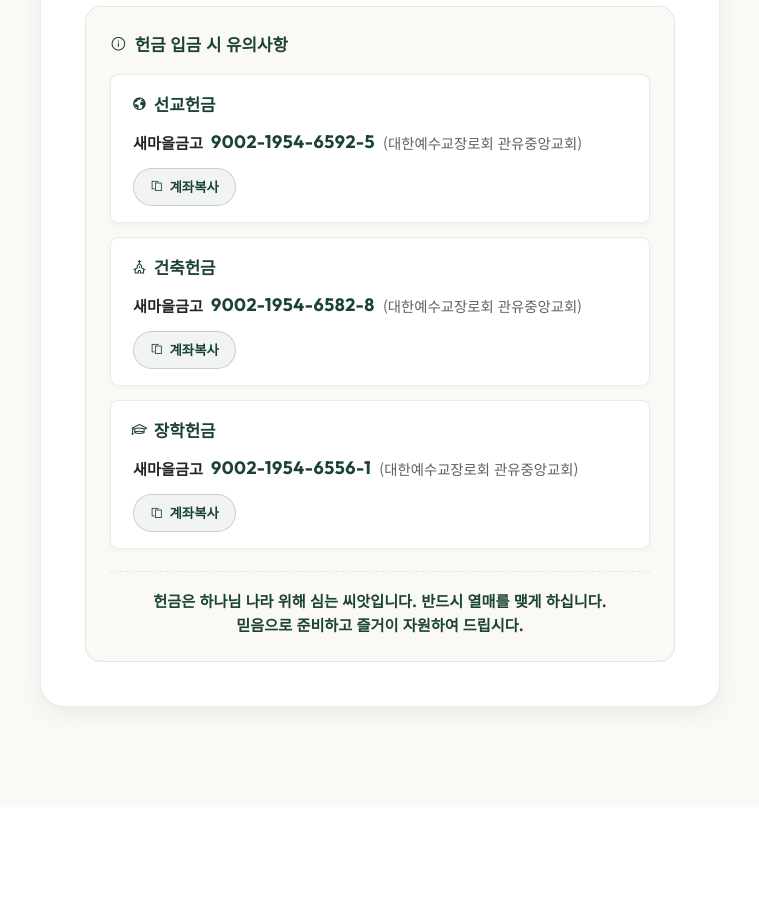
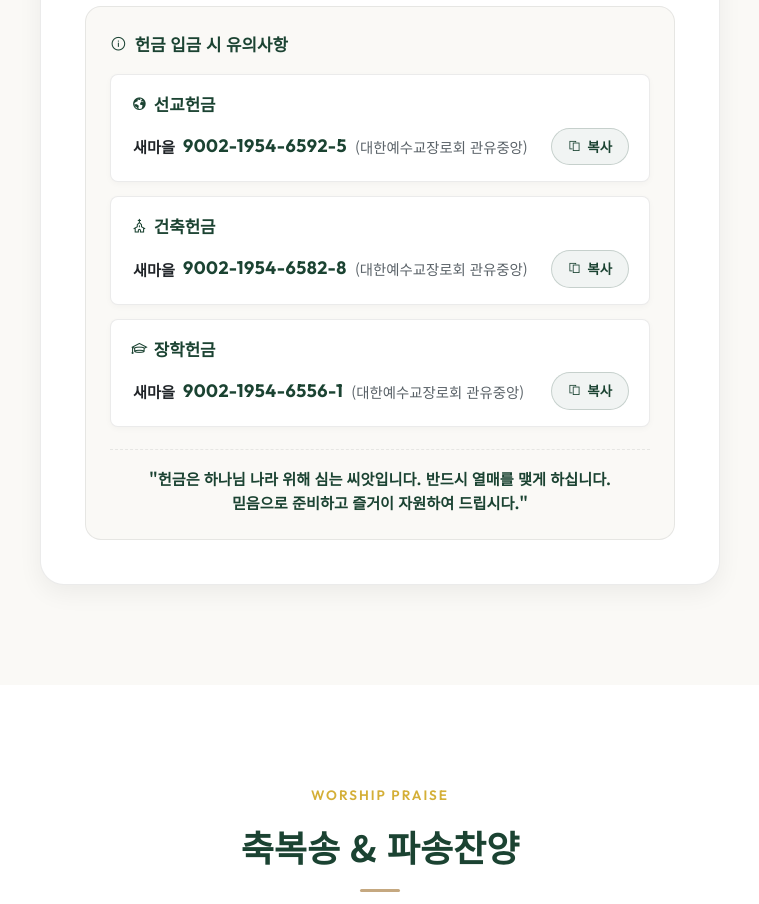
Before and after one commit to pilgrim70/home-page1, a plain HTML site: page intro.html in a window 1280 px wide. Shown: the part 3500-4404 px from the top of the page, without its empty margins (260-1019 px from the left). Drawn offline with nearby package versions, Linux system fonts and the light colour scheme; a web font is replaced by a local one.

Commit message:
Update offering bank and owner names format and quote text

```diff
--- a/intro.html
+++ b/intro.html
@@ -349,11 +349,11 @@
                 <div class="offering-card-title"><i class="la la-globe"></i> 선교헌금</div>
                 <div class="offering-card-body">
                   <div class="offering-card-acc-info">
-                    <span class="offering-card-bank">새마을금고</span>
+                    <span class="offering-card-bank">새마을</span>
                     <span class="offering-card-num">9002-1954-6592-5</span>
-                    <span class="offering-card-owner">(대한예수교장로회 관유중앙교회)</span>
+                    <span class="offering-card-owner">(대한예수교장로회 관유중앙)</span>
                   </div>
-                  <button class="btn-copy-account" onclick="copyAccount('9002-1954-6592-5')"><i class="la la-copy"></i> 계좌복사</button>
+                  <button class="btn-copy-account" onclick="copyAccount('9002-1954-6592-5')"><i class="la la-copy"></i> 복사</button>
                 </div>
               </div>
 
@@ -362,11 +362,11 @@
                 <div class="offering-card-title"><i class="la la-church"></i> 건축헌금</div>
                 <div class="offering-card-body">
                   <div class="offering-card-acc-info">
-                    <span class="offering-card-bank">새마을금고</span>
+                    <span class="offering-card-bank">새마을</span>
                     <span class="offering-card-num">9002-1954-6582-8</span>
-                    <span class="offering-card-owner">(대한예수교장로회 관유중앙교회)</span>
+                    <span class="offering-card-owner">(대한예수교장로회 관유중앙)</span>
                   </div>
-                  <button class="btn-copy-account" onclick="copyAccount('9002-1954-6582-8')"><i class="la la-copy"></i> 계좌복사</button>
+                  <button class="btn-copy-account" onclick="copyAccount('9002-1954-6582-8')"><i class="la la-copy"></i> 복사</button>
                 </div>
               </div>
 
@@ -375,17 +375,17 @@
                 <div class="offering-card-title"><i class="la la-graduation-cap"></i> 장학헌금</div>
                 <div class="offering-card-body">
                   <div class="offering-card-acc-info">
-                    <span class="offering-card-bank">새마을금고</span>
+                    <span class="offering-card-bank">새마을</span>
                     <span class="offering-card-num">9002-1954-6556-1</span>
-                    <span class="offering-card-owner">(대한예수교장로회 관유중앙교회)</span>
+                    <span class="offering-card-owner">(대한예수교장로회 관유중앙)</span>
                   </div>
-                  <button class="btn-copy-account" onclick="copyAccount('9002-1954-6556-1')"><i class="la la-copy"></i> 계좌복사</button>
+                  <button class="btn-copy-account" onclick="copyAccount('9002-1954-6556-1')"><i class="la la-copy"></i> 복사</button>
                 </div>
               </div>
             </div>
 
             <div class="offering-guide-message">
-              <p>헌금은 하나님 나라 위해 심는 씨앗입니다. 반드시 열매를 맺게 하십니다.<br>믿음으로 준비하고 즐거이 자원하여 드립시다.</p>
+              <p>"헌금은 하나님 나라 위해 심는 씨앗입니다. 반드시 열매를 맺게 하십니다.<br>믿음으로 준비하고 즐거이 자원하여 드립시다."</p>
             </div>
           </div>
         </div>
```
